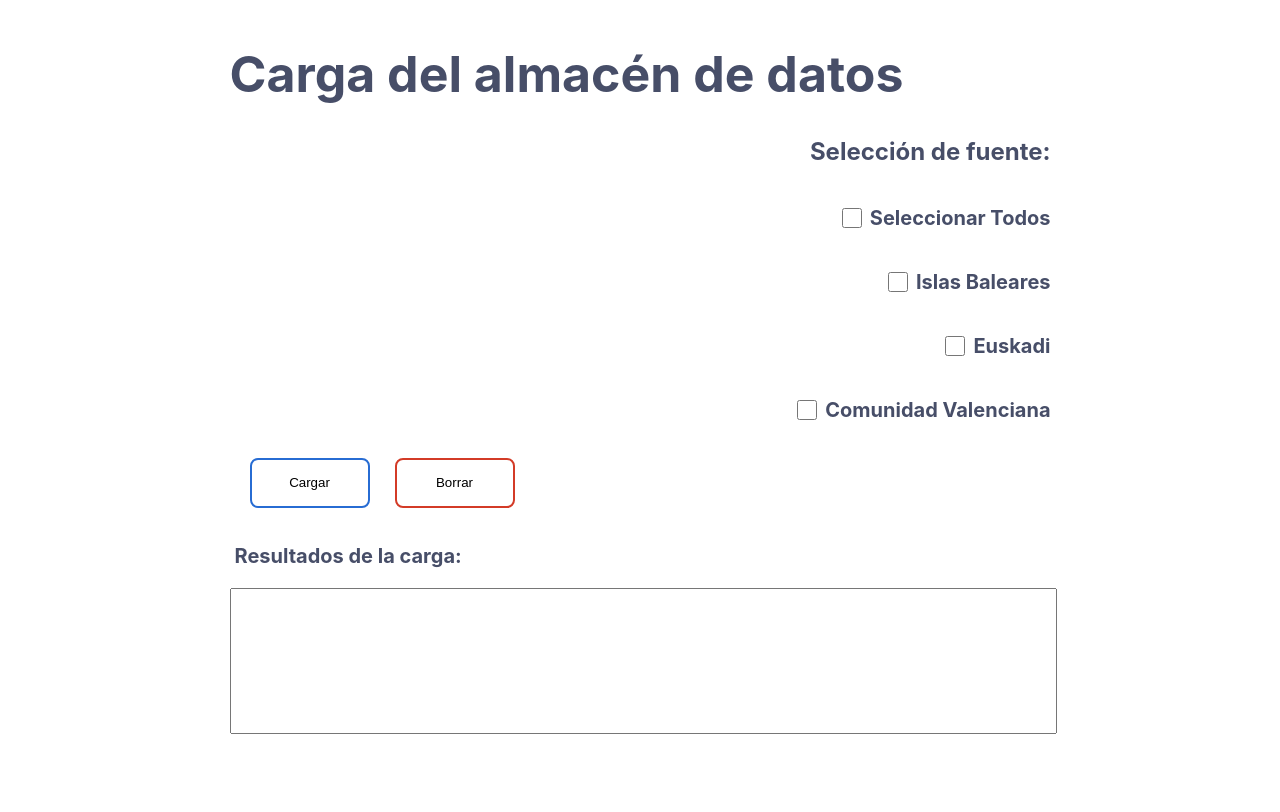
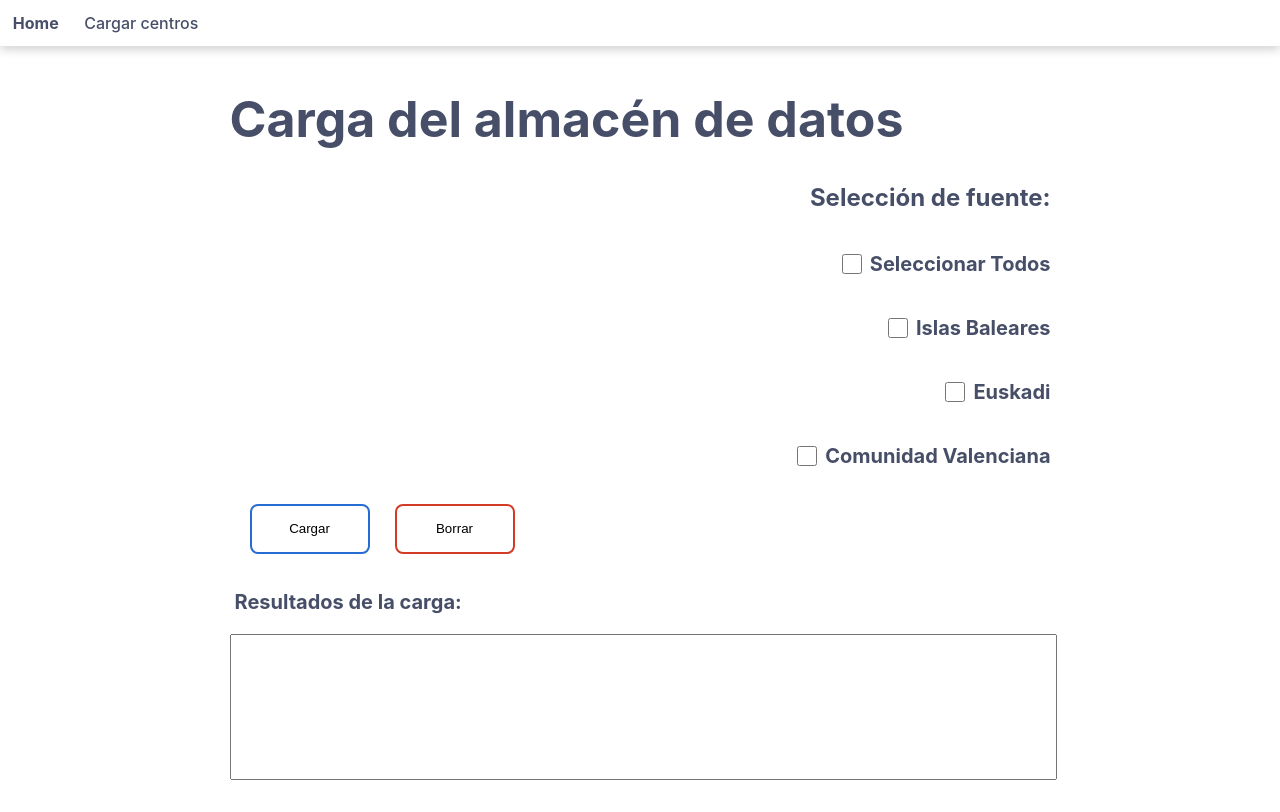
Before and after one commit to voluntree/buscador-centros-salud, a React (Create React App) app: page /carga in a window 1280 px wide. Built offline with nearby package versions, Linux system fonts and the light colour scheme.

Commit message:
hecho navbar

```diff
--- a/src/APIS/API_CARGA/index.js
+++ b/src/APIS/API_CARGA/index.js
@@ -58,7 +58,7 @@ app.get("/carga", async (req, res) => {
 app.get("/deleteall", async (req,res)=>{
   try {
     let refer = ref(db, "/");
-    set(refer,{});
+    await set(refer,{});
     res.send(200, { message: "OK"})
   } catch (error) {
     console.log("Error borrando");
--- a/src/App.js
+++ b/src/App.js
@@ -3,11 +3,13 @@ import { Routes, Route, BrowserRouter } from "react-router-dom";
 import PaginaPrincipal from "./components/PaginaPrincipal.js";
 import PaginaCarga from "./components/PaginaCarga.js";
 import "./App.css";
+import Navbar from "./components/Navbar.js";
 
 
 function App() {
   return (
     <div className="AppContainer">
+      <Navbar/>
       <Routes>
         <Route path="/" element ={<PaginaPrincipal/>} />
         <Route path="/carga" element={<PaginaCarga/>} />
--- /dev/null
+++ b/src/components/Navbar.css
@@ -0,0 +1,27 @@
+.NavContainer {
+  display: inline-block;
+  width: 100%;
+
+  padding: 1% 0% 1% 0%;
+  background: #fff;
+  box-shadow: 0 3px 10px rgb(0 0 0 / 0.2);
+}
+
+a {
+  text-decoration: none;
+  cursor: default;
+}
+a:hover {
+  font-weight: 700;
+}
+a:focus {
+  color: rgb(0, 12, 179);
+  font-weight: bolder;
+}
+
+.nav-text {
+  font-weight: 500;
+  color: #474e68;
+  padding: 1% 1%;
+  margin: 0;
+}
--- /dev/null
+++ b/src/components/Navbar.js
@@ -0,0 +1,12 @@
+import React from 'react'
+import "./Navbar.css";
+function Navbar() {
+  return (
+    <div className='NavContainer'>
+        <a  className='nav-text' href='/'>Home</a>
+        <a className='nav-text' href='/carga'>Cargar centros</a>
+    </div>
+  )
+}
+
+export default Navbar
--- a/src/components/PaginaPrincipal.css
+++ b/src/components/PaginaPrincipal.css
@@ -170,14 +170,9 @@ tr:hover{
   border-radius: 10px;
 }
 
-a{
-  text-decoration: none;
-  cursor: default;
-}
-
 .map-container{
   margin-top: 15px;
-  width: 67rem;
+  width: 60rem;
   height: 60rem;
   overflow: hidden;
   border-radius: 15px;
--- a/src/components/PaginaPrincipal.js
+++ b/src/components/PaginaPrincipal.js
@@ -5,9 +5,7 @@ import md5 from "md5";
 import MapaCentros from "./MapaCentros.js";
 import "./PaginaPrincipal.css";
 
-
 const PaginaPrincipal = () => {
-
   const [localidad, setLocalidad] = useState("");
   const [provincia, setProvincia] = useState("");
   const [cod_postal, setCodPostal] = useState("");
@@ -40,7 +38,13 @@ function limpiarCampos() {
   const listaCentros = () => {
     if (centros.length === 0) {
       return (
-      <div style={{ display: "flex", justifyContent: "center", alignItems: "items" }}>
+        <div
+          style={{
+            display: "flex",
+            justifyContent: "center",
+            alignItems: "items",
+          }}
+        >
           <label>No se han encontrado centros</label>
         </div>
       );
@@ -84,7 +88,6 @@ const listaCentros = () => {
     }
   };
 
-
   return (
     <div>
       <h1>Buscador de Centros de Salud</h1>
@@ -113,7 +116,6 @@ const listaCentros = () => {
         <div className="ButtonContainer">
           <button onClick={getCentros}>Buscar</button>
           <button onClick={limpiarCampos}>Cancelar</button>
-          <button><a href="/carga">Cargar</a></button>
         </div>
       </div>
       <div className="map-container">
```
Lines whose indentation alone changed are shown as unchanged.
